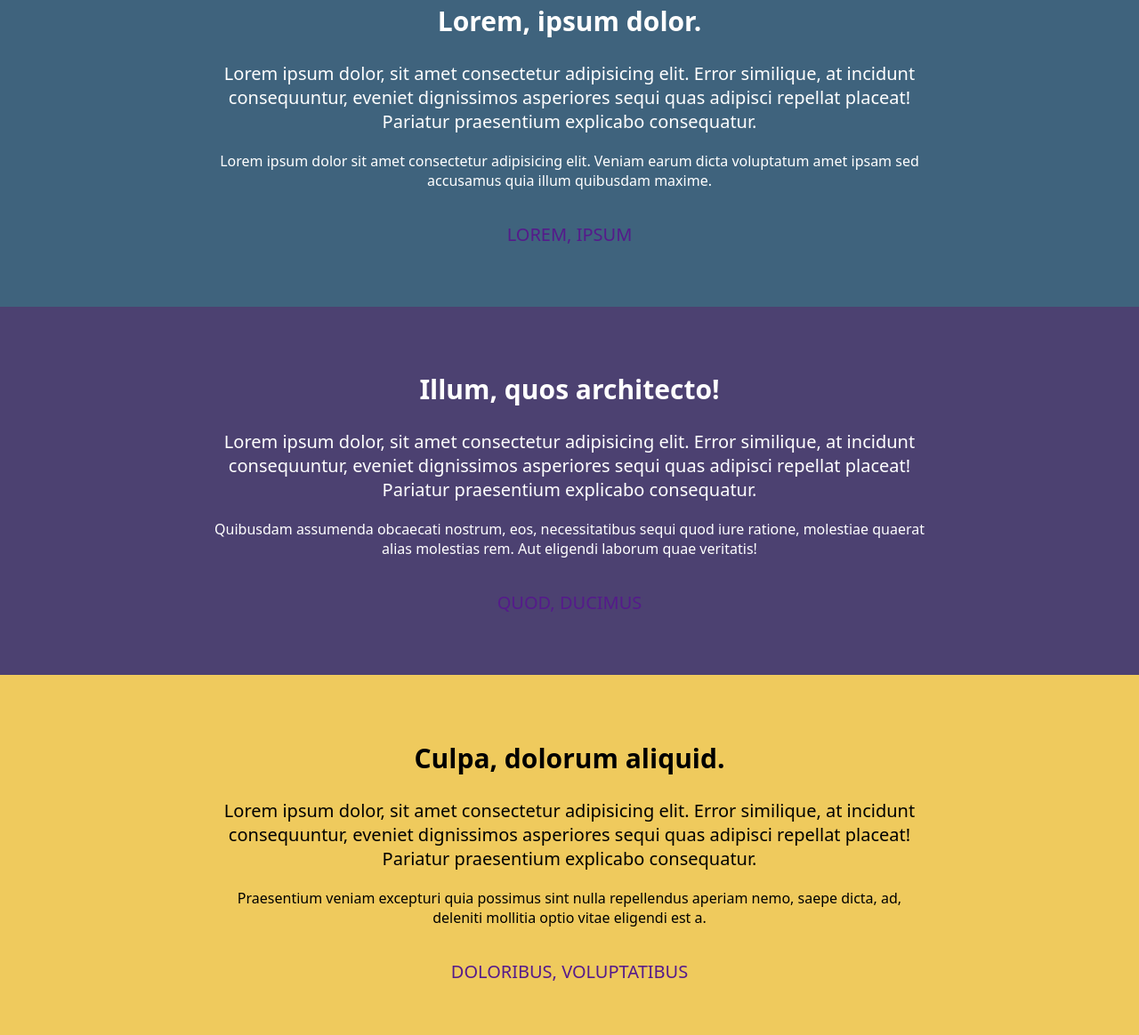
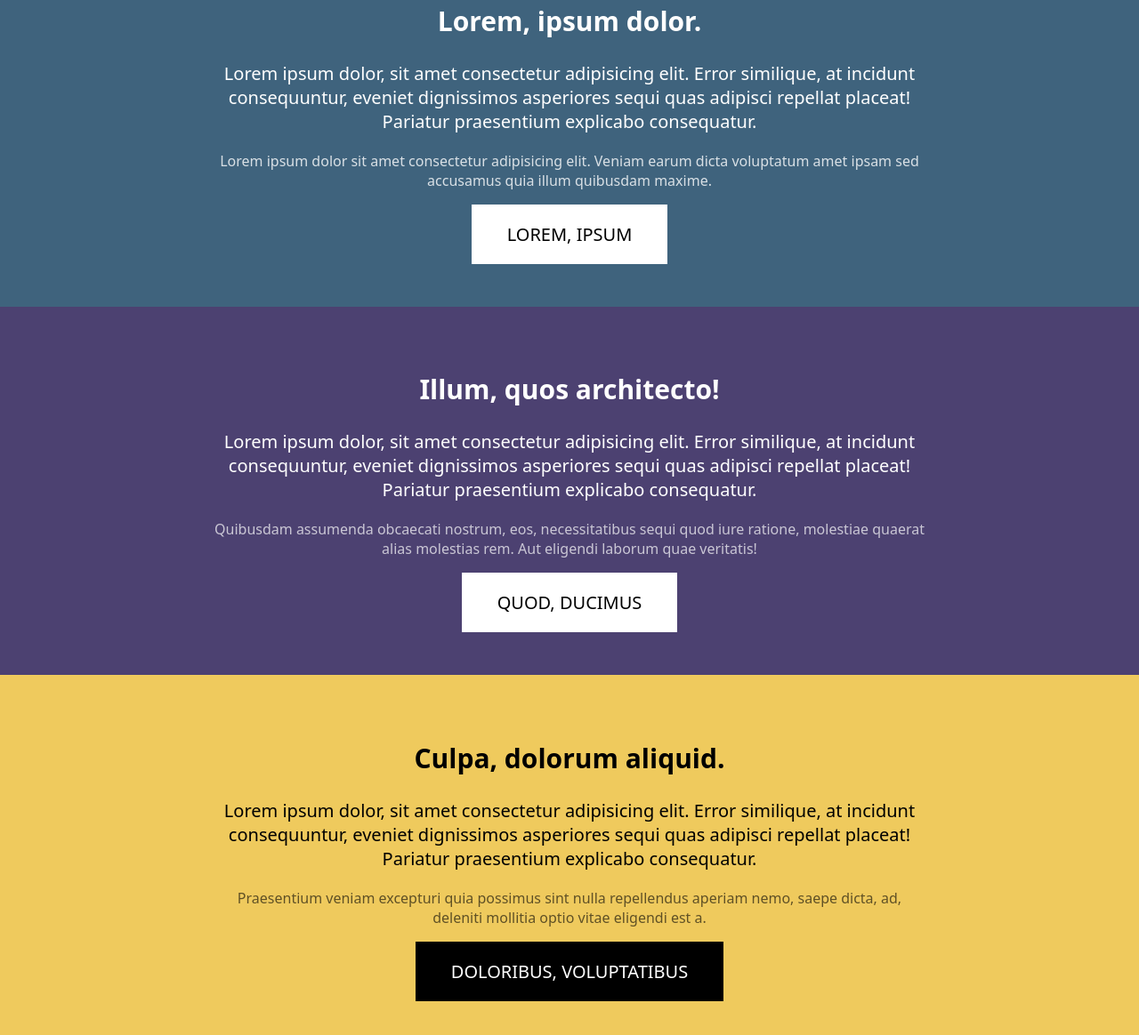
Before and after one commit to kevin-powell/beyond-css-course-material, a plain HTML site: page challenges/01-nesting/03/nesting-challenge.html in a window 1280 px wide. Shown: the part 216-1380 px from the top of the page at 89% size. Drawn offline with nearby package versions, Linux system fonts and the light colour scheme; files that its build step writes are made by us from their sources.

Commit message:
completed parent selector challenge

```diff
--- a/challenges/01-nesting/03/scss/styles.scss
+++ b/challenges/01-nesting/03/scss/styles.scss
@@ -46,9 +46,33 @@ section {
   text-decoration: none;
   text-transform: uppercase;
   // your code here
+  &:hover, &:focus {
+    background: inherit;
+    color: inherit;
+    outline: currentColor 2px solid;
+  }
+
+  .surface-primary &, .surface-secondary & {
+    background: white;
+    color: black;
+  }
+
+  .surface-accent & {
+    background: black;
+    color: white;
+  }
 }
 
 .text-subdued {
   font-size: 1rem;
   // your code here
+  .surface-primary & {
+    opacity: 0.8;
+  }
+  .surface-secondary & {
+    opacity: 0.7;
+  }
+  .surface-accent & {
+    opacity: 0.6;
+  }
 }
```
Also changed, not shown: challenges/01-nesting/03/css/styles.css (added), 1 other file.
